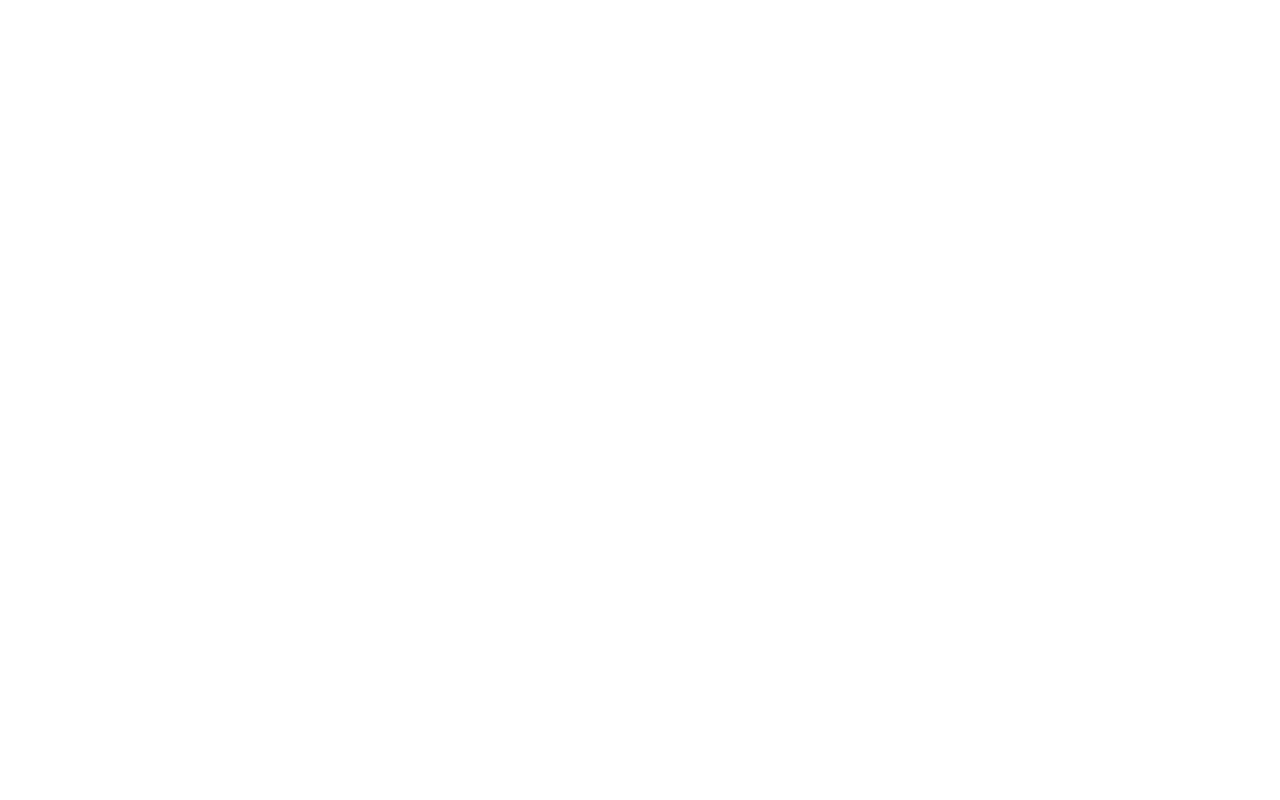
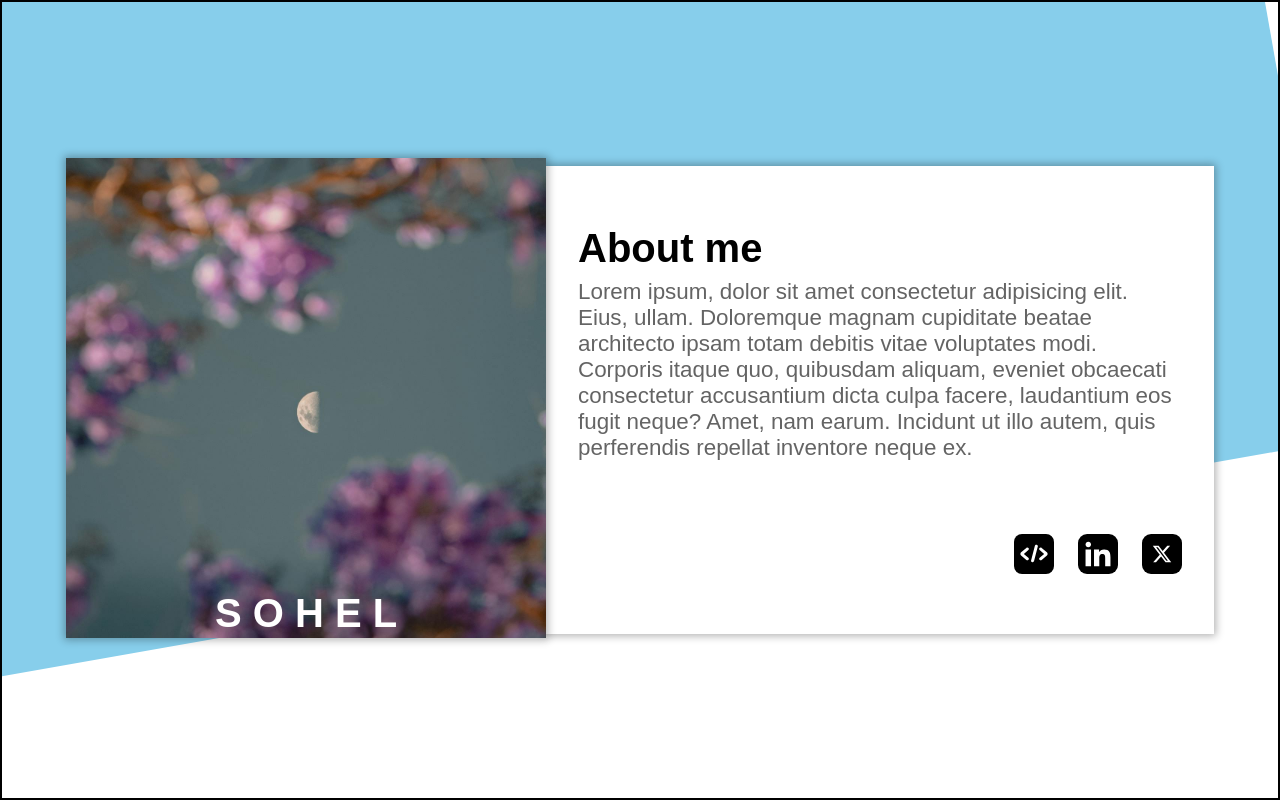
Before and after one commit to 5OH3L/homepage, a website built with webpack: page src/templates/template.html in a window 1280 px wide. Shown: the top 800 px of the page. Built offline with nearby package versions, Linux system fonts and the light colour scheme.

Commit message:
code: header

```diff
--- a/src/styles/style.css
+++ b/src/styles/style.css
@@ -5,3 +5,127 @@
   padding: 0;
   box-sizing: border-box;
 }
+body {
+  width: 100%;
+  height: auto;
+}
+#container {
+  height: 100%;
+  width: 100%;
+  display: flex;
+  flex-direction: column;
+  justify-content: stretch;
+  align-items: stretch;
+  font-family: Arial, Helvetica, sans-serif;
+}
+#container > * {
+  border: 2px solid black;
+}
+header,
+main,
+footer {
+  height: 100vh;
+  padding: 5%;
+}
+section {
+  height: 100%;
+  width: 100%;
+  display: flex;
+  justify-content: center;
+  align-items: center;
+}
+header {
+  position: relative;
+  overflow: hidden;
+}
+.about-me {
+  --shadow: 0 0 0.5rem 0.1rem rgba(0, 0, 0, 0.3);
+}
+.about-me-background-overlay {
+  background-color: skyblue;
+  position: absolute;
+  top: 5%;
+  left: 50%;
+  height: 100%;
+  width: 110%;
+  transform: rotate(-10deg) translate(-50%, -50%);
+  z-index: -1;
+}
+.image-name-container {
+  position: relative;
+}
+.profile-picture {
+  height: 30rem;
+  object-fit: cover;
+  aspect-ratio: 1/1;
+  box-shadow: var(--shadow);
+  z-index: 1;
+}
+.user-name {
+  position: absolute;
+  left: 50%;
+  bottom: 0;
+  transform: translateX(-50%);
+  white-space: nowrap;
+  color: white;
+  margin-bottom: 0.4rem;
+  font-size: 2.5rem;
+}
+.text-link-container {
+  max-width: 60%;
+  min-height: 70%;
+  padding: 2rem;
+  display: flex;
+  flex-direction: column;
+  justify-content: space-around;
+  background-color: white;
+  box-shadow: var(--shadow);
+  gap: 1rem;
+}
+.about-me-text {
+  display: flex;
+  flex-direction: column;
+  gap: 0.5rem;
+}
+.about-me-heading {
+  font-size: 2.5rem;
+}
+.about-me-description {
+  font-size: 1.4rem;
+  color: rgb(100, 100, 100);
+}
+.about-me-links {
+  display: flex;
+  justify-content: flex-end;
+  gap: 1.5rem;
+}
+.link-button {
+  position: relative;
+  height: 2.5rem;
+  aspect-ratio: 1/1;
+  background: none;
+  border: none;
+  outline: none;
+}
+.link-button > a {
+  position: absolute;
+  top: 0;
+  left: 0;
+  height: 100%;
+  width: 100%;
+}
+.link-button > img {
+  pointer-events: none;
+  user-select: none;
+  height: 100%;
+  width: 100%;
+  transition: filter 0.25s ease, background-color 0.5s ease;
+}
+.link-button:hover > img {
+  filter: invert(1);
+}
+.link-button > img[alt="Code Icon"] {
+  padding: 0.4rem;
+  border-radius: 0.5rem;
+  background-color: black;
+}
--- a/src/templates/template.html
+++ b/src/templates/template.html
@@ -1,10 +1,48 @@
 <!DOCTYPE html>
 <html lang="en">
-<head>
-  <meta charset="UTF-8">
-  <meta name="viewport" content="width=device-width, initial-scale=1.0">
-  <title>Homepage</title>
-</head>
-<body>
-</body>
+  <head>
+    <meta charset="UTF-8" />
+    <meta name="viewport" content="width=device-width, initial-scale=1.0" />
+    <title>Homepage</title>
+  </head>
+  <body>
+    <div id="container">
+      <header>
+        <div class="about-me-background-overlay"></div>
+        <section class="about-me">
+          <div class="image-name-container">
+            <img src="../assets/images/moon-behind-pink-leaves.jpg" alt="moon behind pink leaves" class="profile-picture" draggable="false"/>
+            <h1 class="user-name">S O H E L</h1>
+          </div>
+          <div class="text-link-container">
+            <div class="about-me-text">
+              <h1 class="about-me-heading">About me</h1>
+              <p class="about-me-description">
+                Lorem ipsum, dolor sit amet consectetur adipisicing elit. Eius, ullam. Doloremque magnam cupiditate beatae
+                architecto ipsam totam debitis vitae voluptates modi. Corporis itaque quo, quibusdam aliquam, eveniet obcaecati
+                consectetur accusantium dicta culpa facere, laudantium eos fugit neque? Amet, nam earum. Incidunt ut illo autem,
+                quis perferendis repellat inventore neque ex.
+              </p>
+            </div>
+            <div class="about-me-links">
+              <button class="about-me-button-github link-button">
+                <a href="https://github.com/5OH3L" target="_blank" rel="noopener noreferrer" class="about-me-link-github"></a>
+                <img src="../assets/icons/icon-code.svg" alt="Code Icon" draggable="false">
+              </button>
+              <button class="about-me-button-linkedin link-button">
+                <img src="../assets/icons/icon-linkedin.svg" alt="Linkedin Logo" draggable="false">
+                <a href="#" class="about-me-link-linkedin"></a>
+              </button>
+              <button class="about-me-button-twitter link-button">
+                <img src="../assets/icons/icon-x.svg" alt="X Logo" draggable="false">
+                <a href="#" class="about-me-link-x"></a>
+              </button>
+            </div>
+          </div>
+        </section>
+      </header>
+      <main></main>
+      <footer></footer>
+    </div>
+  </body>
 </html>
```
Also changed, not shown: src/assets/icons/icon-code.svg (added), src/assets/icons/icon-linkedin.svg (added), src/assets/icons/icon-x.svg (added), src/assets/images/moon-behind-pink-leaves.jpg (added).
